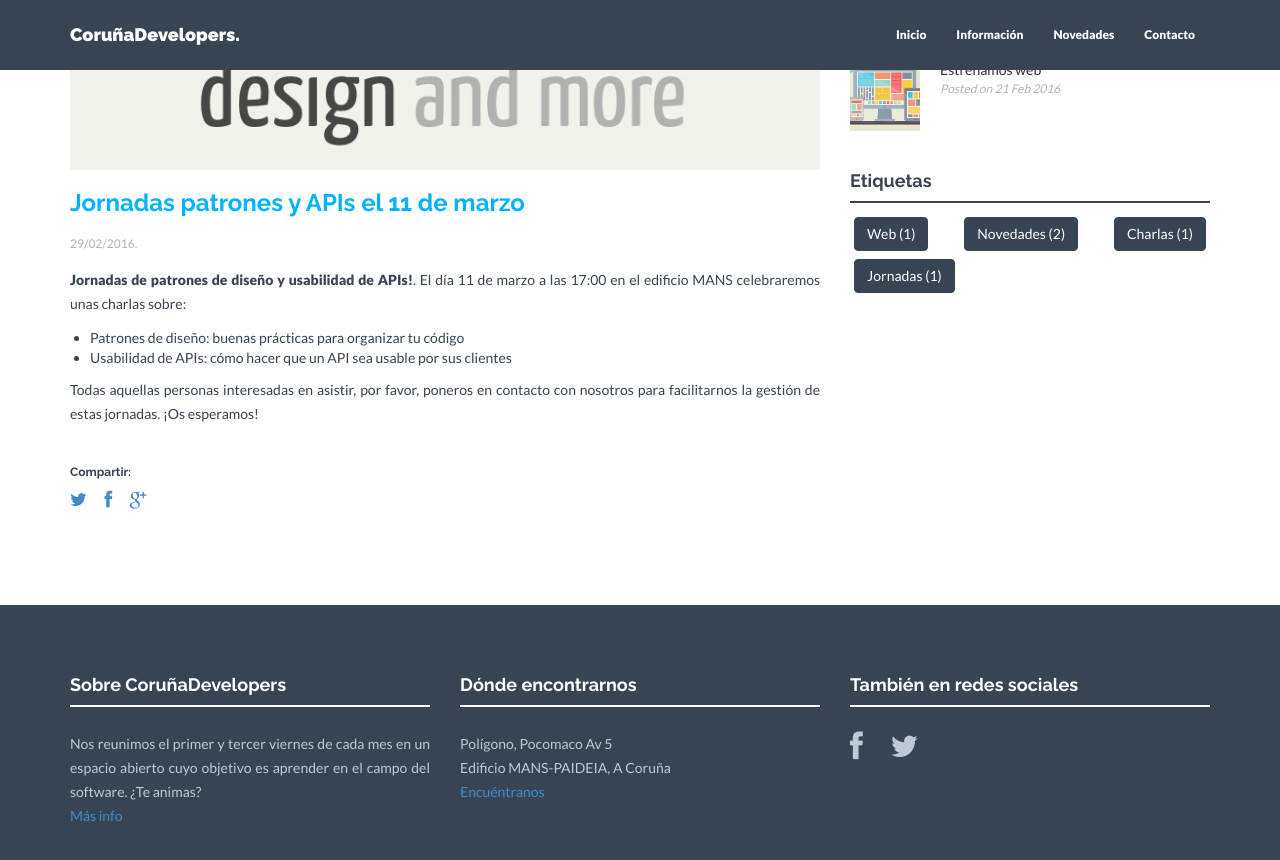
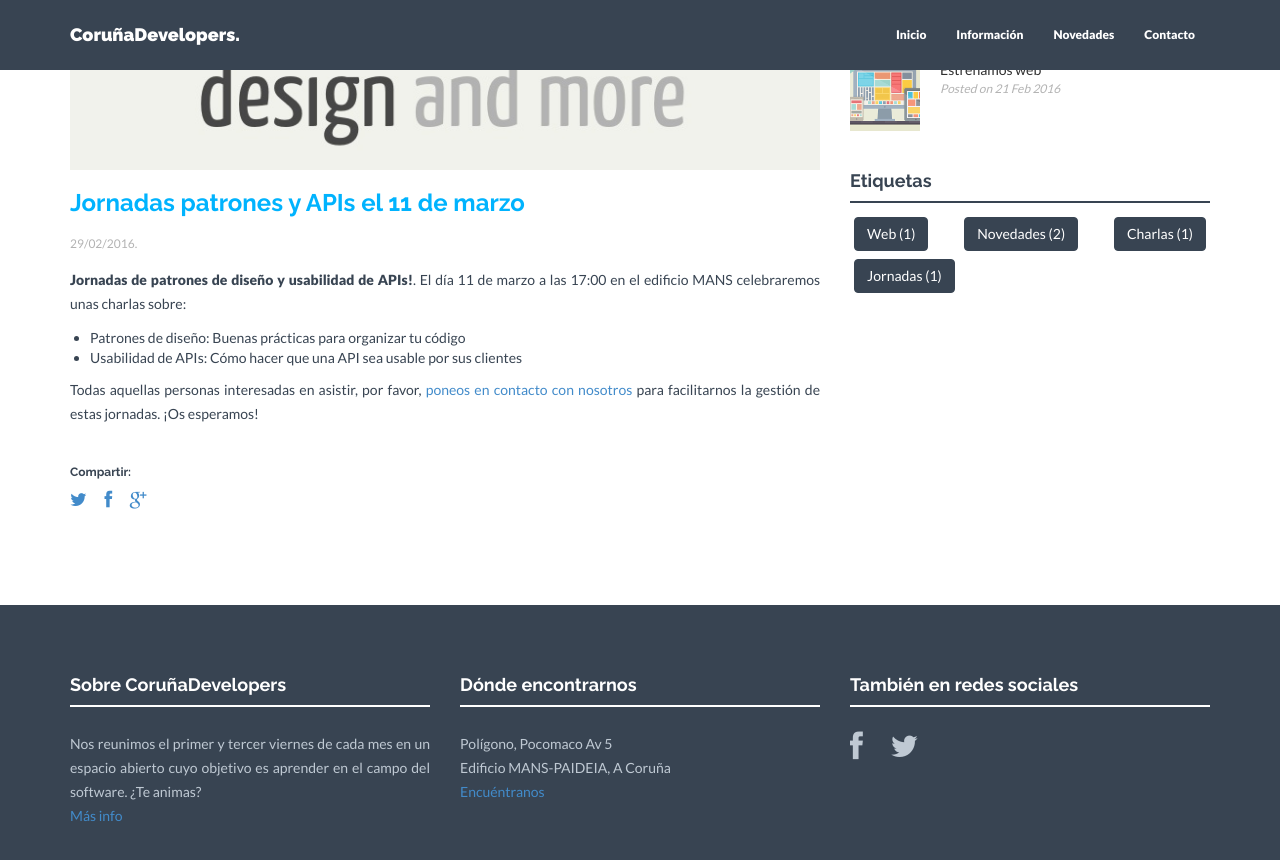
Before and after one commit to CorunaDevelopers/corunadevelopers.github.io, a Jekyll site: the page built from _posts/blog/2016-02-29-jornadas-patrones-diseno-y-usabilidad-apis.markdown, in a window 1280 px wide and 900 px high, scrolled down 649 px. Shown: the top 860 px of the window. Built offline with Jekyll 4.4.1, drawn with Linux system fonts in a browser that asks for light colours; nearby versions of some CDN libraries.

Commit message:
added contact

```diff
--- a/_posts/blog/2016-02-29-jornadas-patrones-diseno-y-usabilidad-apis.markdown
+++ b/_posts/blog/2016-02-29-jornadas-patrones-diseno-y-usabilidad-apis.markdown
@@ -15,9 +15,9 @@ thumb: api-design-and-more-thumb.jpg
 <b>Jornadas de patrones de diseño y usabilidad de APIs!</b>.
 El día 11 de marzo a las 17:00 en el edificio MANS celebraremos unas charlas sobre:
 <ul>
-<li>Patrones de diseño: buenas prácticas para organizar tu código</li>
-<li>Usabilidad de APIs: cómo hacer que un API sea usable por sus clientes</li>
+<li>Patrones de diseño: Buenas prácticas para organizar tu código</li>
+<li>Usabilidad de APIs: Cómo hacer que una API sea usable por sus clientes</li>
 </ul>
-Todas aquellas personas interesadas en asistir, por favor, poneros en contacto con nosotros para facilitarnos la gestión de estas jornadas. ¡Os esperamos!
+Todas aquellas personas interesadas en asistir, por favor, <a href="http://corunadevelopers.github.io/contact/">poneos en contacto con nosotros</a> para facilitarnos la gestión de estas jornadas. ¡Os esperamos!
 
 [hampden]: https://github.com/jekyll/jekyll
```
